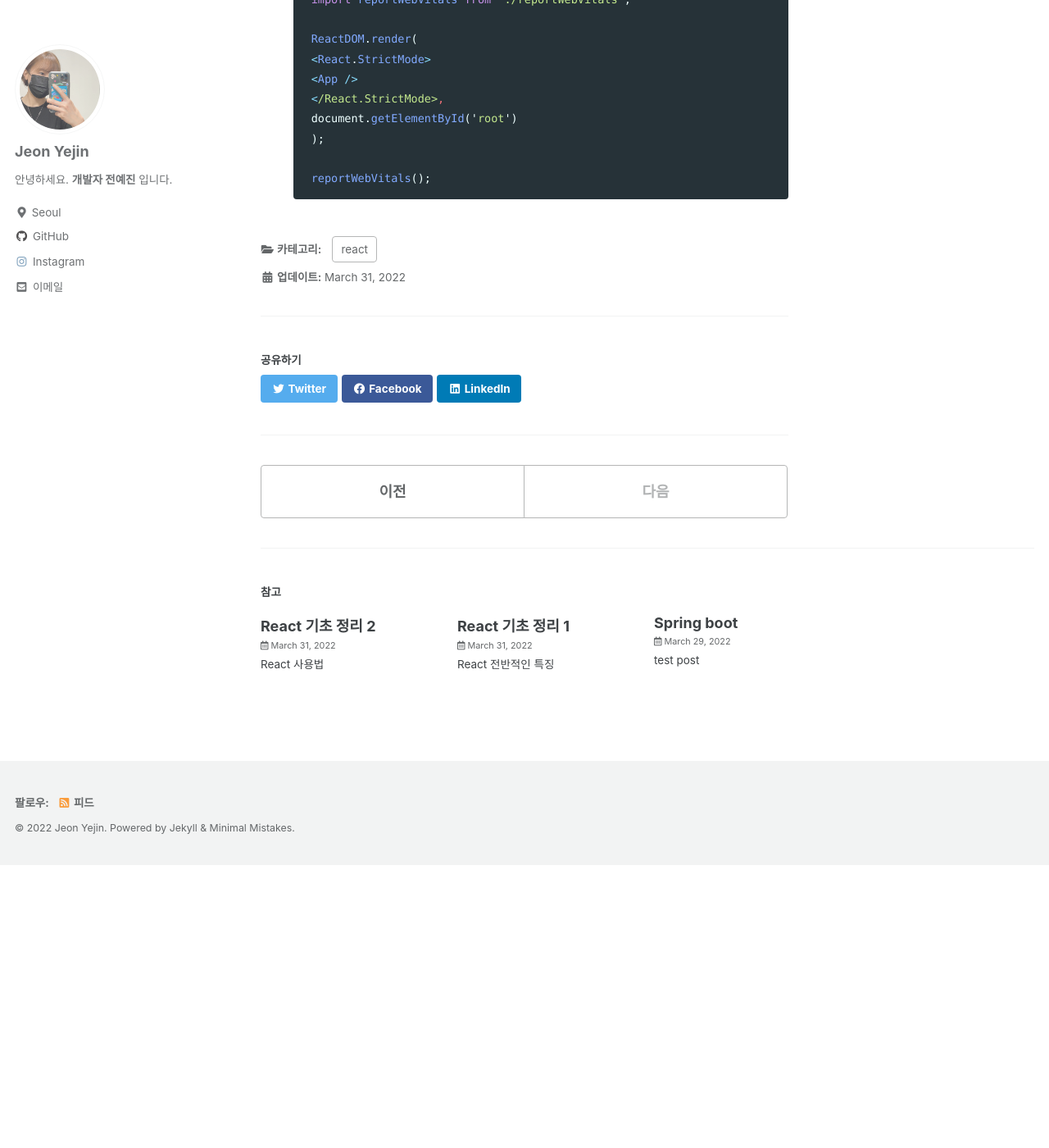
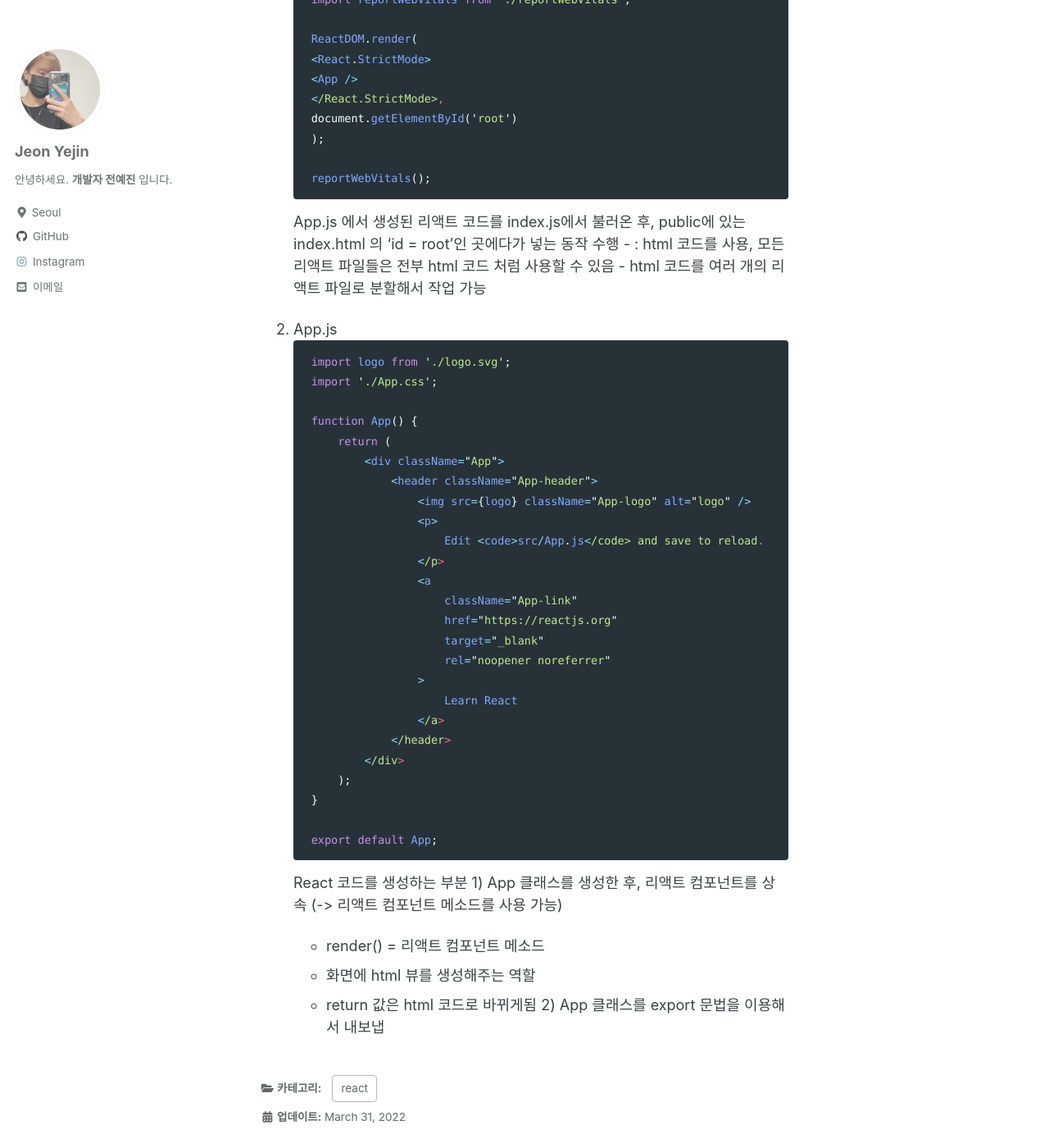
Before and after one commit to yejin-jeon-developer/git-page, a Jekyll site: the page built from _posts/react/2022-03-31-react-basic-3.md, in a window 1280 px wide and 1400 px high, scrolled down 469 px. Shown: the whole window at 82% size. Built offline with Jekyll 4.4.1, drawn with Linux system fonts in a browser that asks for light colours; cached includes are drawn as plain includes; before the commit the page ends 1524 px from its top, so only the background shows below that.

Commit message:
react post 수정

````diff
--- a/_posts/react/2022-03-31-react-basic-3.md
+++ b/_posts/react/2022-03-31-react-basic-3.md
@@ -24,3 +24,40 @@ index.js와 App.js 의 동작 방식이 중요
 
     reportWebVitals();
 ```
+App.js 에서 생성된 리액트 코드를 index.js에서 불러온 후, public에 있는 index.html 의 'id = root'인 곳에다가 넣는 동작 수행
+  - <App /> : html 코드를 사용, 모든 리액트 파일들은 전부 html 코드 처럼 사용할 수 있음
+  - html 코드를 여러 개의 리액트 파일로 분할해서 작업 가능
+2. App.js
+```js
+    import logo from './logo.svg';
+    import './App.css';
+
+    function App() {
+        return (
+            <div className="App">
+                <header className="App-header">
+                    <img src={logo} className="App-logo" alt="logo" />
+                    <p>
+                        Edit <code>src/App.js</code> and save to reload.
+                    </p>
+                    <a
+                        className="App-link"
+                        href="https://reactjs.org"
+                        target="_blank"
+                        rel="noopener noreferrer"
+                    >
+                        Learn React
+                    </a>
+                </header>
+            </div>
+        );
+    }
+
+    export default App;
+```
+React 코드를 생성하는 부분
+1) App 클래스를 생성한 후, 리액트 컴포넌트를 상속 (-> 리액트 컴포넌트 메소드를 사용 가능)
+   - render() = 리액트 컴포넌트 메소드
+   - 화면에 html 뷰를 생성해주는 역할
+   - return 값은 html 코드로 바뀌게됨
+2) App 클래스를 export 문법을 이용해서 내보냅
````
